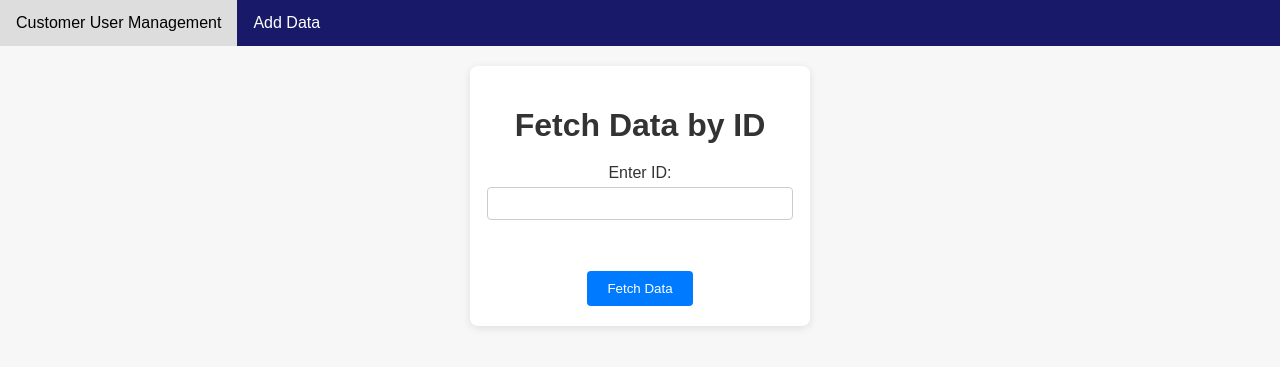
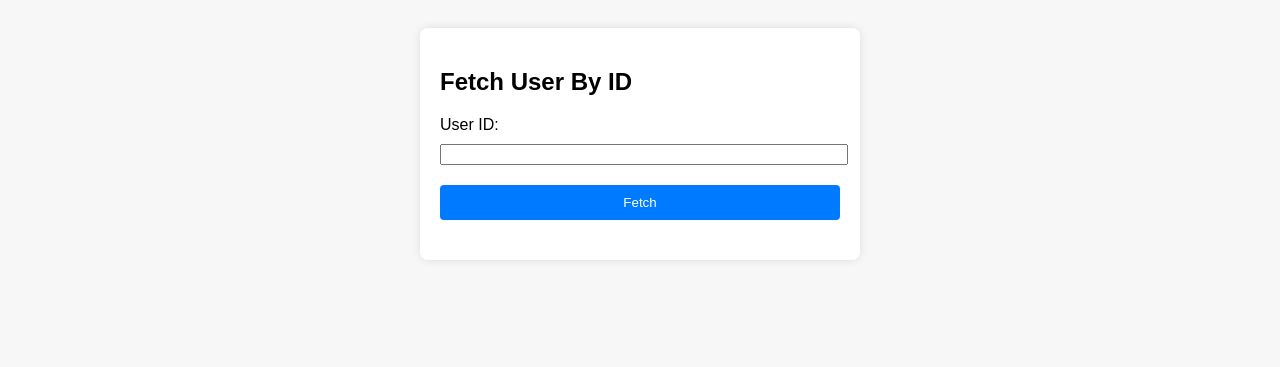
Before and after one commit to 20481A04K2/devopsendtoend, a Flask app: template template/get_data.html in a window 1280 px wide. Shown: the top 367 px of the page. Run offline with Flask 3, Linux system fonts and the light colour scheme; the template is opened without the code that fills it, so the values that code supplies are empty.

Commit message:
Update get_data.html

```diff
--- a/template/get_data.html
+++ b/template/get_data.html
@@ -2,93 +2,75 @@
 <html lang="en">
 <head>
   <meta charset="UTF-8">
-    <title>Fetch Data by ID</title>
+  <title>Fetch User by ID</title>
   <style>
-        /* Add your custom CSS styles here */
     body {
       font-family: Arial, sans-serif;
-            margin: 0;
-            padding: 0;
+      padding: 20px;
       background-color: #f7f7f7;
     }
-        .navbar {
-            background-color: rgb(25, 25, 105);
+    .container {
+      max-width: 400px;
+      margin: 0 auto;
+      background: white;
+      padding: 20px;
+      border-radius: 8px;
+      box-shadow: 0 0 10px rgba(0,0,0,0.1);
+    }
+    label, input, button {
+      display: block;
+      width: 100%;
+      margin-top: 10px;
+    }
+    button {
+      background-color: #007bff;
       color: white;
-            overflow: hidden;
-            text-align: center;
+      border: none;
+      padding: 10px;
+      border-radius: 4px;
+      cursor: pointer;
+      margin-top: 20px;
     }
-        .navbar a {
-            float: left;
-            display: block;
-            color: white;
-            text-align: center;
-            padding: 14px 16px;
-            text-decoration: none;
+    #result {
+      margin-top: 20px;
+      font-weight: bold;
     }
-        .navbar a:hover {
-            background-color: #ddd;
-            color: black;
-        }
-        .container {
-            text-align: center;
-            padding: 20px;
-            background-color: #fff;
-            border-radius: 8px;
-            box-shadow: 0 2px 8px rgba(0, 0, 0, 0.1);
-            width: 300px;
-            margin: 20px auto;
-        }
-        h1 {
-            color: #333;
-            margin-bottom: 20px;
-        }
-        form {
-            display: flex;
-            flex-direction: column;
-            align-items: center;
-        }
-        label {
-            display: block;
-            margin-bottom: 5px;
-            color: #333;
-            text-align: left;
-        }
-        input[type="text"] {
-            width: calc(100% - 12px);
-            padding: 8px;
-            border: 1px solid #ccc;
-            border-radius: 4px;
-            margin-bottom: 15px;
-        }
-        input[type="submit"] {
-            background-color: #007bff;
-            color: #fff;
-            border: none;
-            border-radius: 4px;
-            padding: 10px 20px;
-            cursor: pointer;
-            transition: background-color 0.3s ease;
-        }
-        input[type="submit"]:hover {
-            background-color: #0056b3;
-        }
-
   </style>
 </head>
 <body>
-    <div class="navbar">
-        <a href="#home">Customer User Management</a>
-        <a href="/" class="fetch-data-btn">Add Data</a>
+
+<div class="container">
+  <h2>Fetch User By ID</h2>
+  <form id="fetchForm">
+    <label for="id">User ID:</label>
+    <input type="number" id="id" name="id" required>
+    <button type="submit">Fetch</button>
+  </form>
+
+  <div id="result"></div>
 </div>
 
+<script>
+  document.getElementById('fetchForm').addEventListener('submit', async function(e) {
+    e.preventDefault();
+    const id = document.getElementById('id').value;
 
-    <div class="container">
-        <h1>Fetch Data by ID</h1>
-        <form action="/get-data" method="post">
-            <label for="input_id">Enter ID:</label>
-            <input type="text" id="input_id" name="input_id" required><br><br>
-            <input type="submit" value="Fetch Data">
-        </form>
-    </div>
+    const res = await fetch(`/api/user/${id}`);
+    const data = await res.json();
+
+    const resultDiv = document.getElementById('result');
+    if (res.ok) {
+      resultDiv.innerHTML = `
+        <p><strong>Name:</strong> ${data.name}</p>
+        <p><strong>Age:</strong> ${data.age}</p>
+        <p><strong>City:</strong> ${data.city}</p>
+      `;
+    } else {
+      resultDiv.style.color = 'red';
+      resultDiv.textContent = data.error || 'User not found';
+    }
+  });
+</script>
+
 </body>
 </html>
```
Lines whose indentation alone changed are shown as unchanged.
